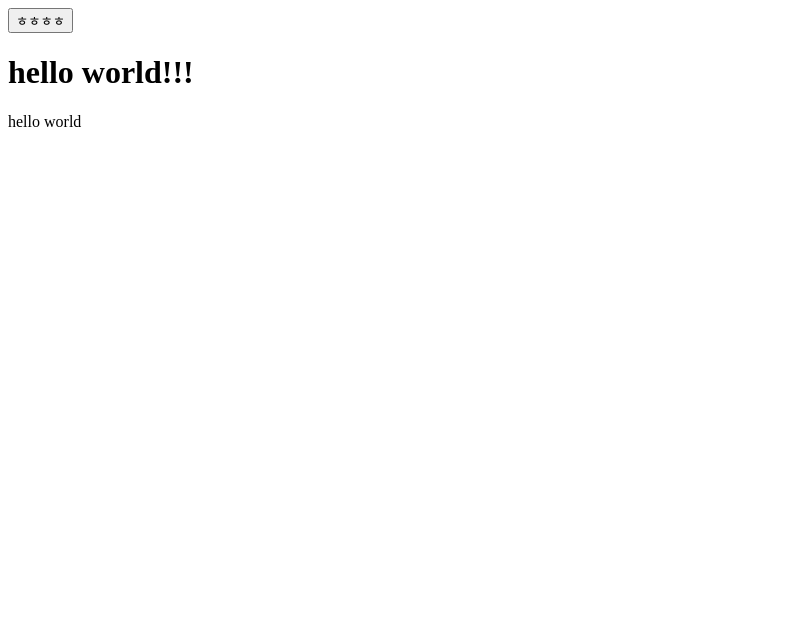
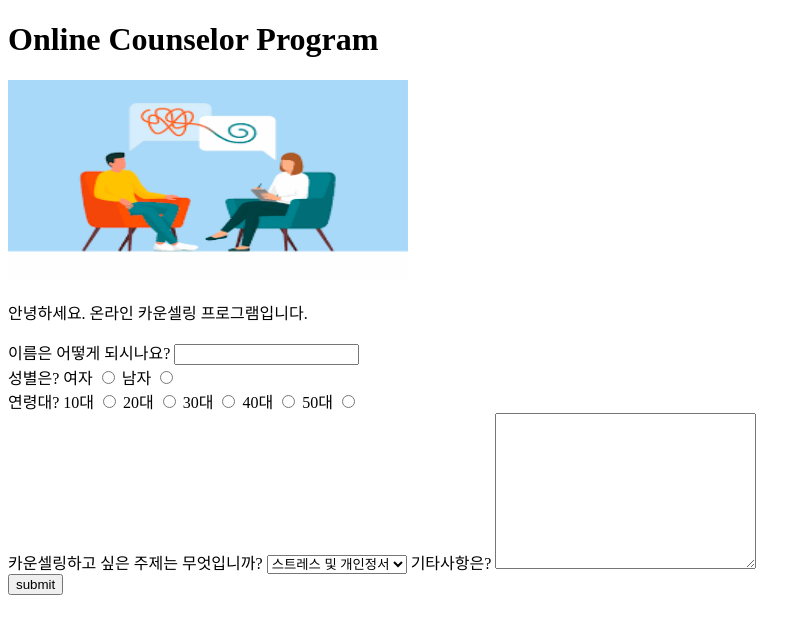
Before and after one commit to ddoihyun/Project02_WebSite, a plain HTML site: page index.html in a window 1280 px wide. Shown: the whole page, without its empty margins (0-811 px from the left). Drawn offline with Linux system fonts and the light colour scheme.

Commit message:
change index

```diff
--- a/index.html
+++ b/index.html
@@ -1,16 +1,39 @@
 <!DOCTYPE html>
-<html lang="en">
-  <head>
-    <button>
-ㅎㅎㅎㅎ
-    </button>
-    <meta charset="utf-8">
-    <title>title</title>
-  </head>
-  <body>
-    <h1>
-        hello world!!!
-    </h1>
-    hello world
-  </body>
-</html>
+<html>
+<head>
+    <title>Counselor Program</title>
+</head>
+<body>
+<h1> Online Counselor Program</h1>
+<img src = "counselor.png" width="400" height="200">
+<p> 안녕하세요. 온라인 카운셀링 프로그램입니다.</p>
+<form action = "index02.html" method="post">
+    이름은 어떻게 되시나요? <input type="text" name="name"><br>
+
+    성별은?
+    여자 <input type="radio" name="gender" value="female">
+    남자 <input type="radio" name="gender" value="male"><br>
+
+    연령대?
+    10대 <input type="radio" name="age" value="10">
+    20대 <input type="radio" name="age" value="20">
+    30대 <input type="radio" name="age" value="30">
+    40대 <input type="radio" name="age" value="40">
+    50대 <input type="radio" name="age" value="50"><br>
+
+    카운셀링하고 싶은 주제는 무엇입니까?
+    <select>
+    <option value="path"> 스트레스 및 개인정서</option>
+    <option value="relatioin"> 대인관계</option>
+    <option value="couple"> 부부관계</option>
+    <option value="child"> 자녀문제</option>
+    <option value="character"> 성격이해</option>
+    <option value="job"> 취업</option>
+    <option value="etc"> 기타</option>
+    </select>
+
+    기타사항은? <textarea name="etc" rows="10" cols="30"></textarea><br>
+    <input type="submit" value="submit">
+</form>
+</body>
+<html>
```
Also changed, not shown: index02.html (added, +7 -0 lines), counselor.png (added).
